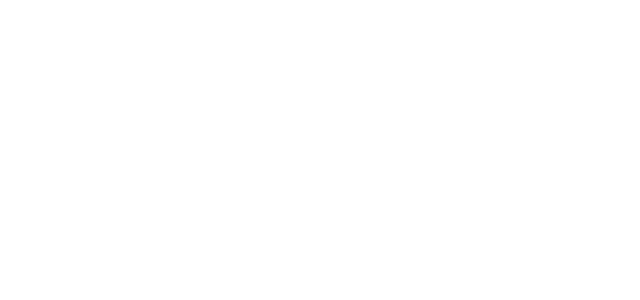
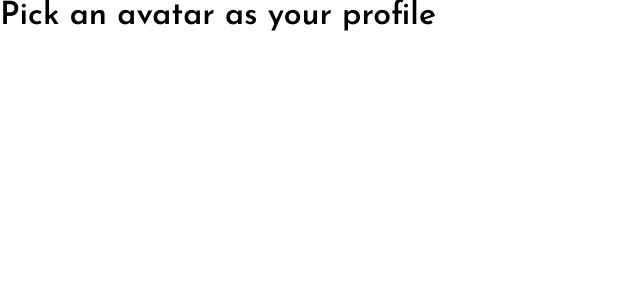
Before and after one commit to aliansari2566/ReactChatApp, a React (Vite) app in the folder Frontend/: page /setAvatar in a window 1280 px wide. Before the commit this address had no page. Shown: the top 300 px of the page, without its empty margins (0-640 px from the left). Built offline with nearby package versions, Linux system fonts and the light colour scheme.

Commit message:
Setavatar page updating

```diff
--- a/Frontend/package.json
+++ b/Frontend/package.json
@@ -11,6 +11,7 @@
   },
   "dependencies": {
     "axios": "^1.5.1",
+    "buffer": "^6.0.3",
     "react": "^18.2.0",
     "react-dom": "^18.2.0",
     "react-router-dom": "^6.16.0",
--- a/Frontend/src/App.jsx
+++ b/Frontend/src/App.jsx
@@ -4,6 +4,7 @@
 import { Register } from './pages/Register';
 import { Login  } from "./pages/Login";
 import { Chat } from './pages/Chat';
+import { SetAvatar } from './pages/SetAvatar';
 
 
 export const App = () => {
@@ -14,6 +15,7 @@
         <Route path="/register" element={<Register/>} />
         <Route path="/login" element={<Login />} />
         <Route path="/" element={<Chat />} />
+        <Route path="/setAvatar" element={<SetAvatar />} />
 
       </Routes>
     </BrowserRouter>
--- a/Frontend/src/pages/Register.jsx
+++ b/Frontend/src/pages/Register.jsx
@@ -23,6 +23,7 @@
     draggable: true,
     theme: "dark",
   };
+
   useEffect(()=>{
 
     if(localStorage.getItem('Chat-app-user')){
--- a/Frontend/src/pages/SetAvatar.jsx
+++ b/Frontend/src/pages/SetAvatar.jsx
@@ -1,14 +1,50 @@
-import React from 'react'
+
 import React, { useState,useEffect } from "react";
 import styled from "styled-components";
+import { Buffer } from "buffer";
 import axios from "axios";
 import { useNavigate } from "react-router-dom";
-import Loader from "../assets/loader.svg";
+import loader from "../assets/loader.gif";
 import { setAvatarRoute } from "../utils/APIRoutes";
 import { ToastContainer, toast } from "react-toastify";
 import "react-toastify/dist/ReactToastify.css";
 export const SetAvatar = () => {
+
+  const api ="https://api.multiavatar.com/45678944"
+  const navigate = useNavigate()
+  const [avatars , setAvatar] = useState([]);
+  const [isLoading,setIsLoading] = useState(true);
+  const [selectedAvatar , setSelectedAvatar] = useState(undefined);
+  const toastOptions = {
+    position: "bottom-right",
+    autoClose: 8000,
+    pauseOnHover: true,
+    draggable: true,
+    theme: "dark",
+  };
   return (
-    <div>SetAvatar</div>
+<>
+
+<Container>
+<div className="tittle-container">
+  <h1>Pick an avatar as your profile</h1>
+
+</div>
+<div className="avatar">
+{
+
+}
+</div>
+
+</Container>
+
+<ToastContainer/>
+
+</>
   )
 }
+
+const Container = styled.div`
+
+
+`;
--- a/Frontend/src/utils/APIRoutes.js
+++ b/Frontend/src/utils/APIRoutes.js
@@ -1,3 +1,4 @@
 const host = "http://localhost:5000";
 export const registerRoute = `${host}/api/auth/register`
 export const loginRoute = `${host}/api/auth/login`
+export const setAvatarRoute = `${host}/api/auth/SetAvatar`
```
Also changed, not shown: 1 other file (tests, documents, lock files or other folders).
